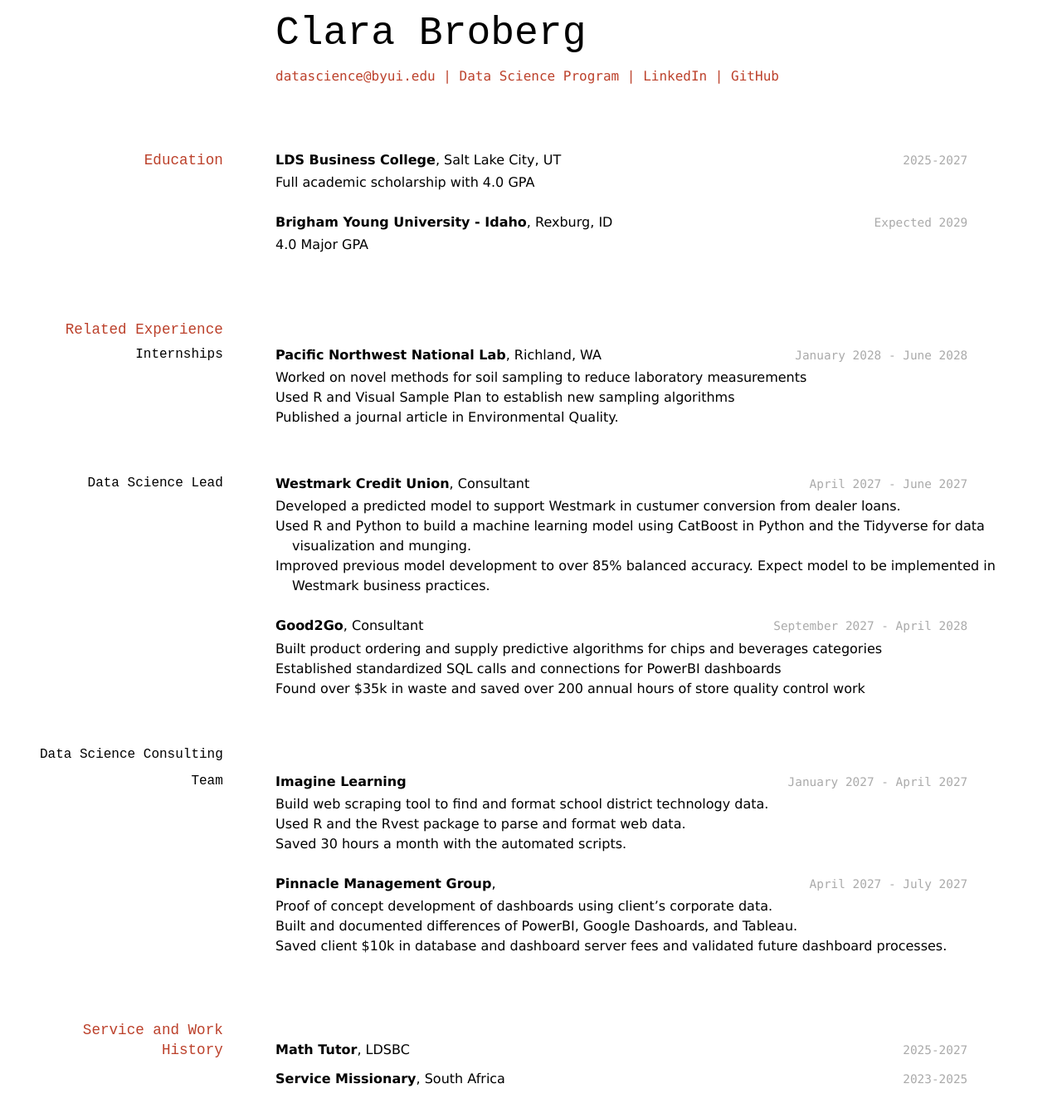
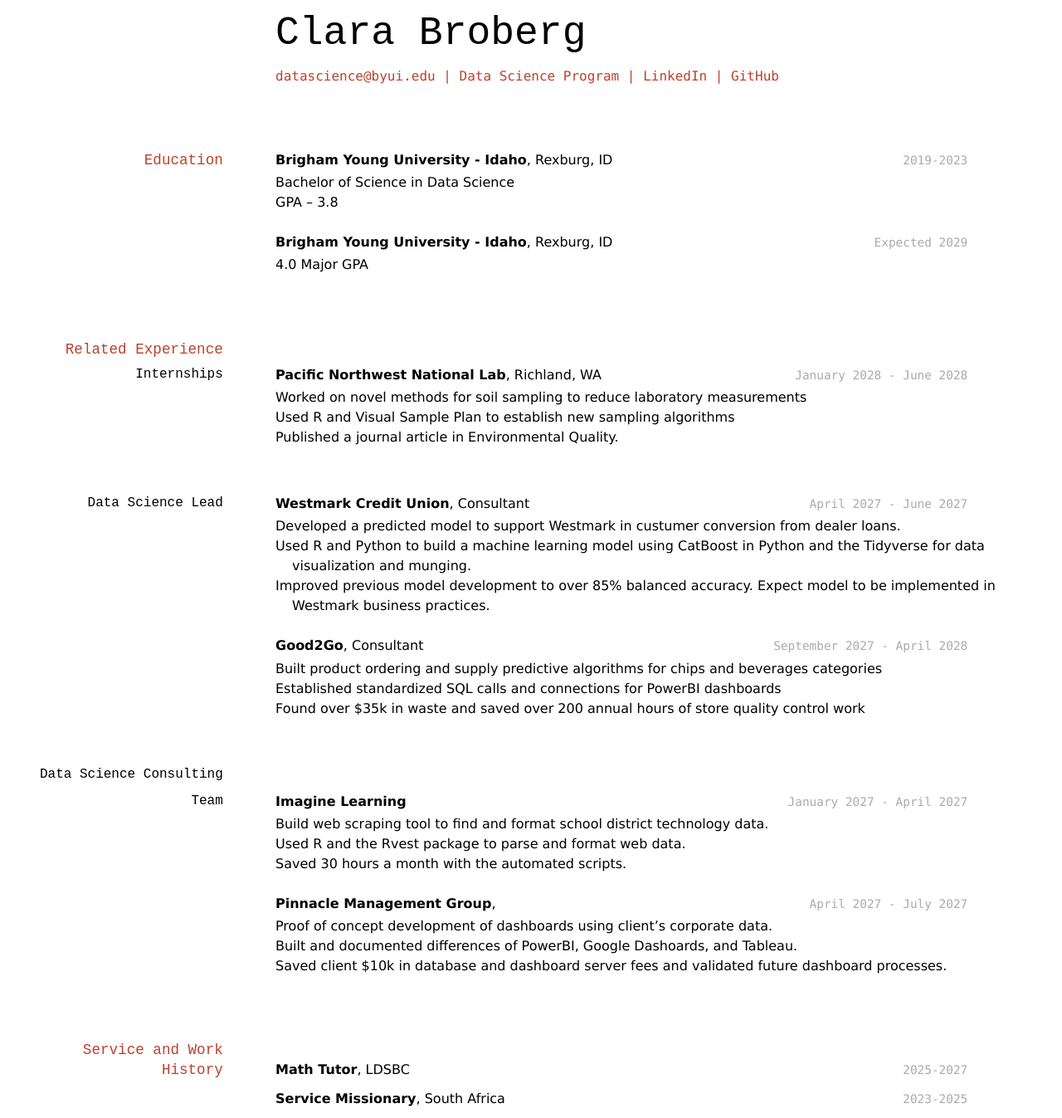
Before and after one commit to wadygmz/broberg_resume, a Jekyll site: the page built from docs/index.md, in a window 1280 px wide. Shown: the whole page at 83% size. Built offline with Jekyll 4.4.1, drawn with Linux system fonts in a browser that asks for light colours; before the commit the page ends 1323 px from its top, so only the background shows below that.

Commit message:
Update index.md

```diff
--- a/docs/index.md
+++ b/docs/index.md
@@ -15,10 +15,11 @@
 
 ## Education
 
-`2025-2027`
-__LDS Business College__, Salt Lake City, UT
+`2019-2023`
+__Brigham Young University - Idaho__, Rexburg, ID
 
-- Full academic scholarship with 4.0 GPA
+- Bachelor of Science in Data Science
+- GPA – 3.8
 
 `Expected 2029`
 __Brigham Young University - Idaho__, Rexburg, ID
```
